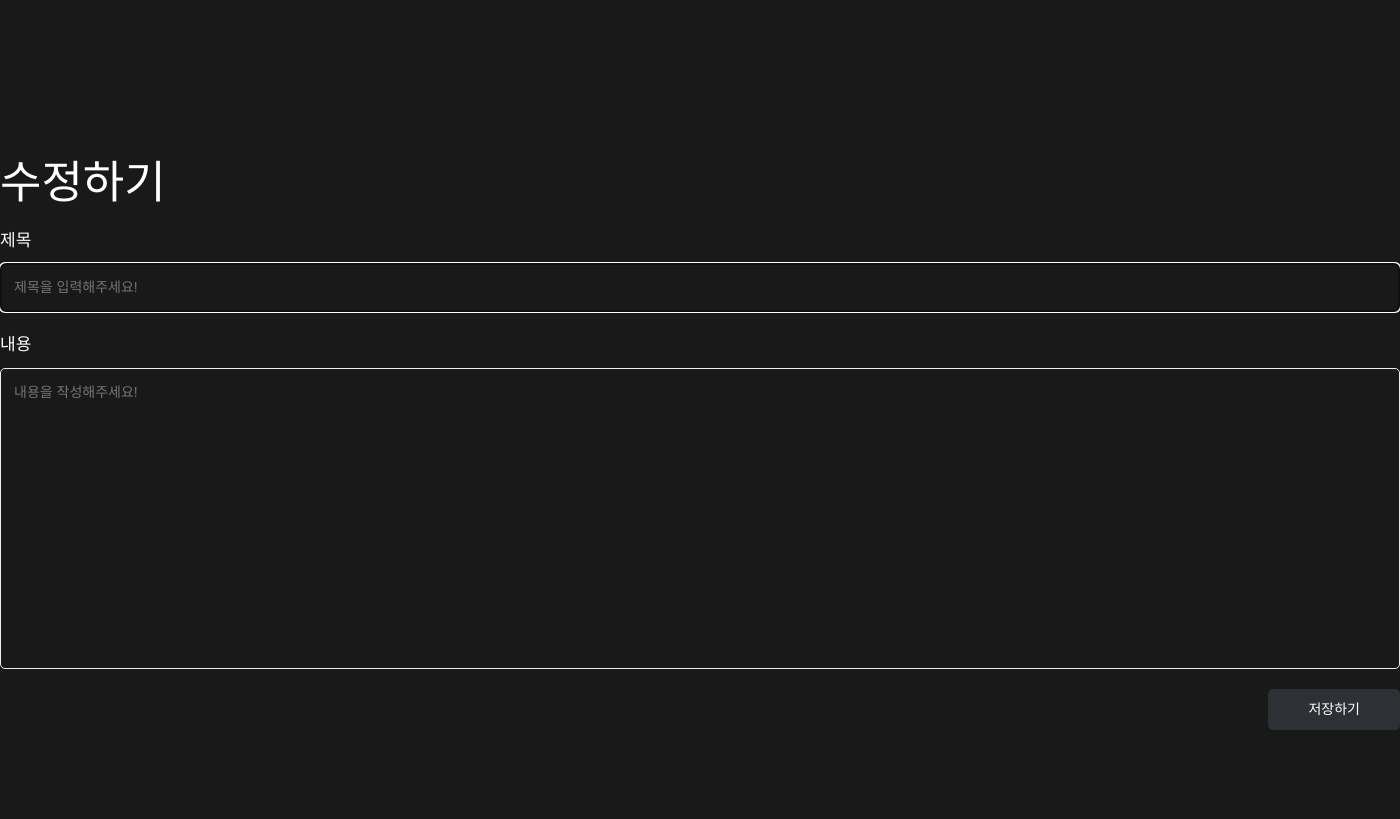
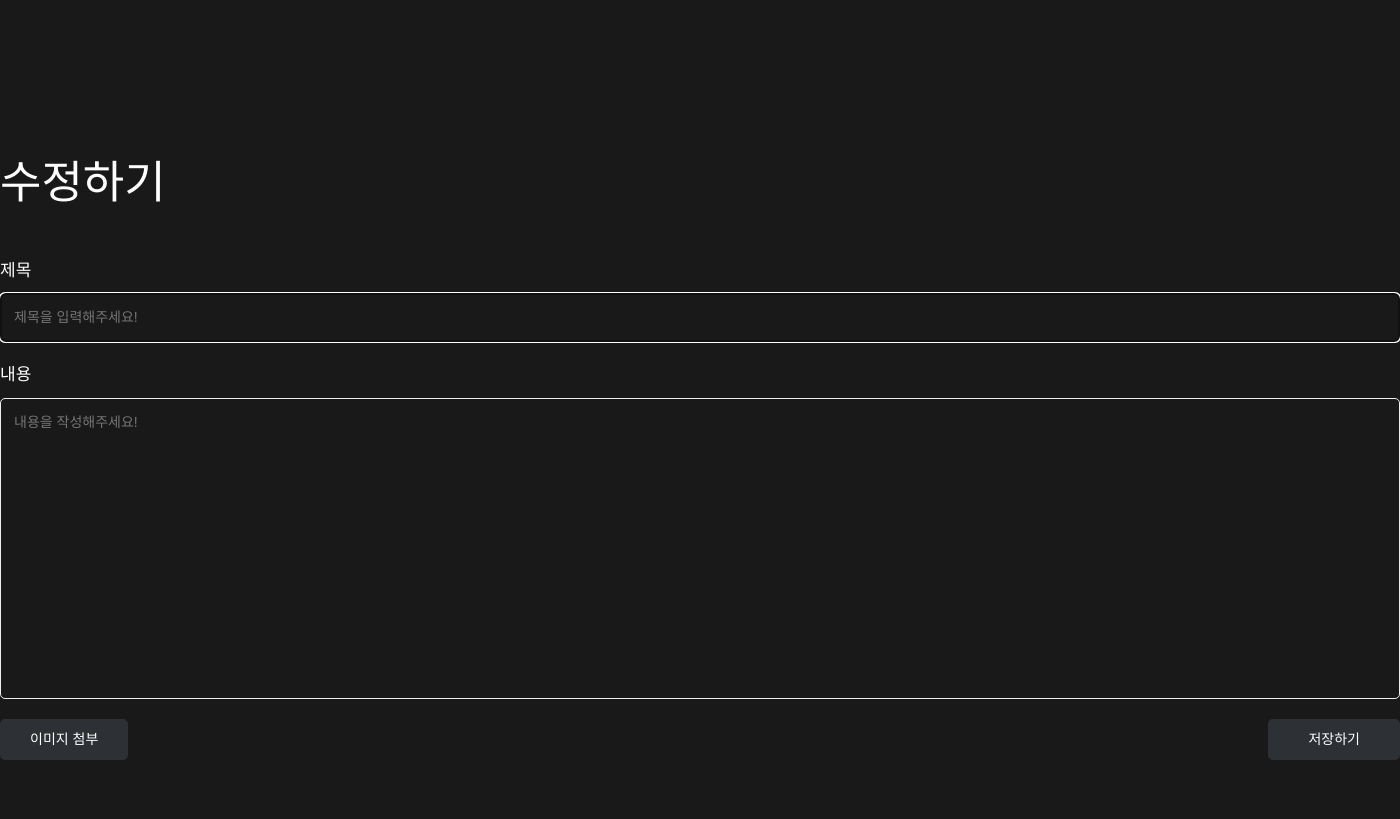
Before and after one commit to rlozib/PF, a PHP site: page /boardMoify.html in a window 1400 px wide. Before the commit the page ends 730 px from the top, so only its background shows below. Run offline with PHP 8.4, Linux system fonts and the light colour scheme; some web fonts are replaced.

Commit message:
21.10.10 게시판 수정

```diff
--- a/PlayerForum/assets/css/style.css
+++ b/PlayerForum/assets/css/style.css
@@ -246,7 +246,7 @@ body {
 }
 .boardType h3 {
     font-size: 45px;
-    margin-top: 20px;
+    padding-bottom: 30px;
 }
 
 /* board-write */
@@ -268,6 +268,13 @@ body {
     border-radius: 5px;
     color: #fff;
 }
+.board-write .image-btn {
+    float: left;
+    border-radius: 5px;
+    background-color: #2d3035;
+    color: #fff;
+    padding: 10px 30px;
+}
 .board-write .board-btn {
     float: right;
     border-radius: 5px;
--- a/PlayerForum/boardMoify.html
+++ b/PlayerForum/boardMoify.html
@@ -24,6 +24,7 @@
                     <label for="boardContent"><h2>내용</h2></label>
                     <textarea name="boardContent" id="boardContent" rows="13" class="title-text" placeholder="내용을 작성해주세요!" required></textarea>
                 </div>
+                <button class="image-btn" type="submit" value="이미지첨부">이미지 첨부</button>
                 <button class="board-btn" type="submit" value="저장하기">저장하기</button>
             </form>
         </div>
--- a/PlayerForum/boardWrite.html
+++ b/PlayerForum/boardWrite.html
@@ -24,6 +24,7 @@
                     <label for="boardContent"><h2>내용</h2></label>
                     <textarea name="boardContent" id="boardContent" rows="13" class="title-text" placeholder="내용을 작성해주세요!" required></textarea>
                 </div>
+                <button class="image-btn" type="submit" value="이미지첨부">이미지 첨부</button>
                 <button class="board-btn" type="submit" value="저장하기">저장하기</button>
             </form>
         </div>
```
